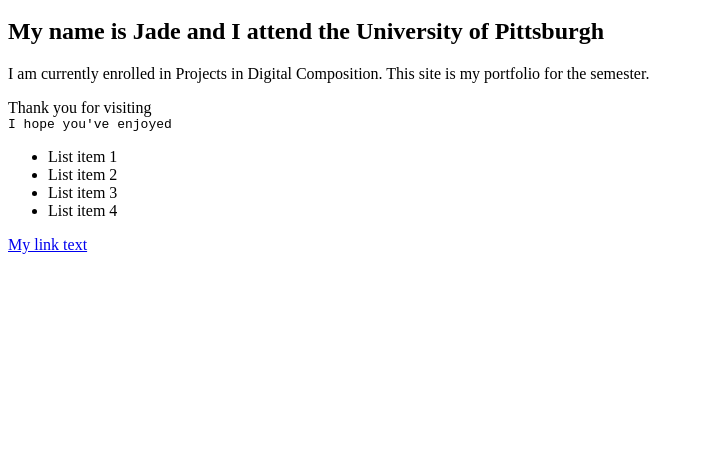
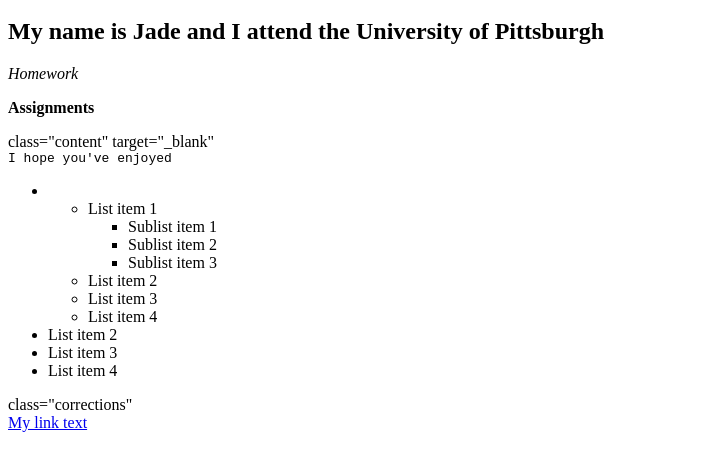
Before and after one commit to jmr217/jmr217.github.io, a plain HTML site: page index.html in a window 1280 px wide. Shown: the part 48-518 px from the top of the page, without its empty margins (0-705 px from the left). Drawn offline with Linux system fonts and the light colour scheme.

Commit message:
Update index.html

```diff
--- a/index.html
+++ b/index.html
@@ -5,16 +5,28 @@
 <body>
   <h1>HelloWorld</h1>
   <h2> My name is Jade and I attend the University of Pittsburgh</h2>
-  <p>I am currently enrolled in Projects in Digital Composition. This site is my portfolio for the semester.</p>
-  <div>Thank you for visiting</div>
+  <p><em>Homework</em></p>
+  <p><strong>Assignments</strong></p>
+  <div>class="content"
+  target="_blank"</div>
   <code>I hope you've enjoyed</code>
   <ul>
-<li>List item 1</li>
+<li><ul>
+<li>List item 1
+<ul>
+<li>Sublist item 1</li>
+<li>Sublist item 2</li>
+<li>Sublist item 3</li>
+</ul></li>
+<li>List item 2</li>
+<li>List item 3</li>
+<li>List item 4</li>
+</ul></li>
 <li>List item 2</li>
 <li>List item 3</li>
 <li>List item 4</li>
 </ul>
+  <div>class="corrections"</div>
   <a href="https://cdn-images-1.medium.com/max/2000/1*ve6zpKTPG7WgJ-fvqou9sA.jpeg">My link text</a>
-
 </body>
 </html>
```
